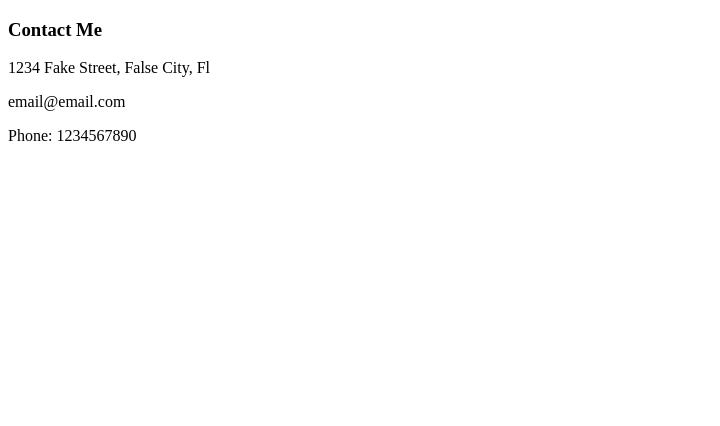
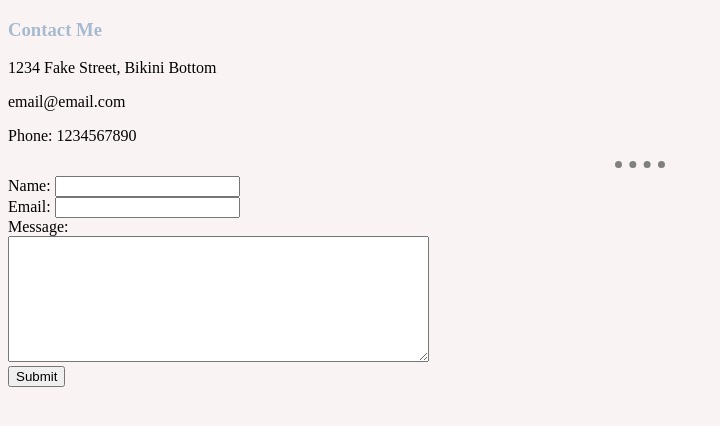
Before and after one commit to CosmicBlitz/practice-website, a plain HTML site: page contactme.html in a window 1280 px wide. Shown: the whole page, without its empty margins (0-720 px from the left). Drawn offline with Linux system fonts and the light colour scheme.

Commit message:
Added CSS and added text area to contact page

```diff
--- a/contactme.html
+++ b/contactme.html
@@ -3,11 +3,22 @@
   <head>
     <meta charset="utf-8">
     <title>Contact Me</title>
+    <link rel="stylesheet" href="css/styles.css">
   </head>
   <body>
     <h3>Contact Me</h3>
-    <p>1234 Fake Street, False City, Fl</p>
+    <p>1234 Fake Street, Bikini Bottom</p>
     <p>email@email.com</p>
     <p>Phone: 1234567890</p>
+    <hr>
+    <form action="mailto:loftystandard@gmail.com" method="post" enctype="text/plain">
+      <label>Name:</label>
+      <input type="text" name="yourName" value=""><br>
+      <label>Email:</label>
+      <input type="email" name="yourEmail" value=""><br>
+      <label>Message:</label><br>
+      <textarea name="message" rows="8" cols="50"></textarea><br>
+      <input type="submit" name="">
+    </form>
   </body>
 </html>
--- /dev/null
+++ b/css/styles.css
@@ -0,0 +1,19 @@
+body {
+  background-color: #faf3f3;
+}
+
+hr {
+  width: 4%;
+  border-style: none;
+  border-top: dotted;
+  border-width: 7px;
+  border-color: grey;
+}
+
+h1 {
+  color: #66BFBF;
+}
+
+h3 {
+  color: #a7bbd0;
+}
```
Also changed, not shown: hobbies.html (+5 -4 lines), index.html (+1 -0 lines).
